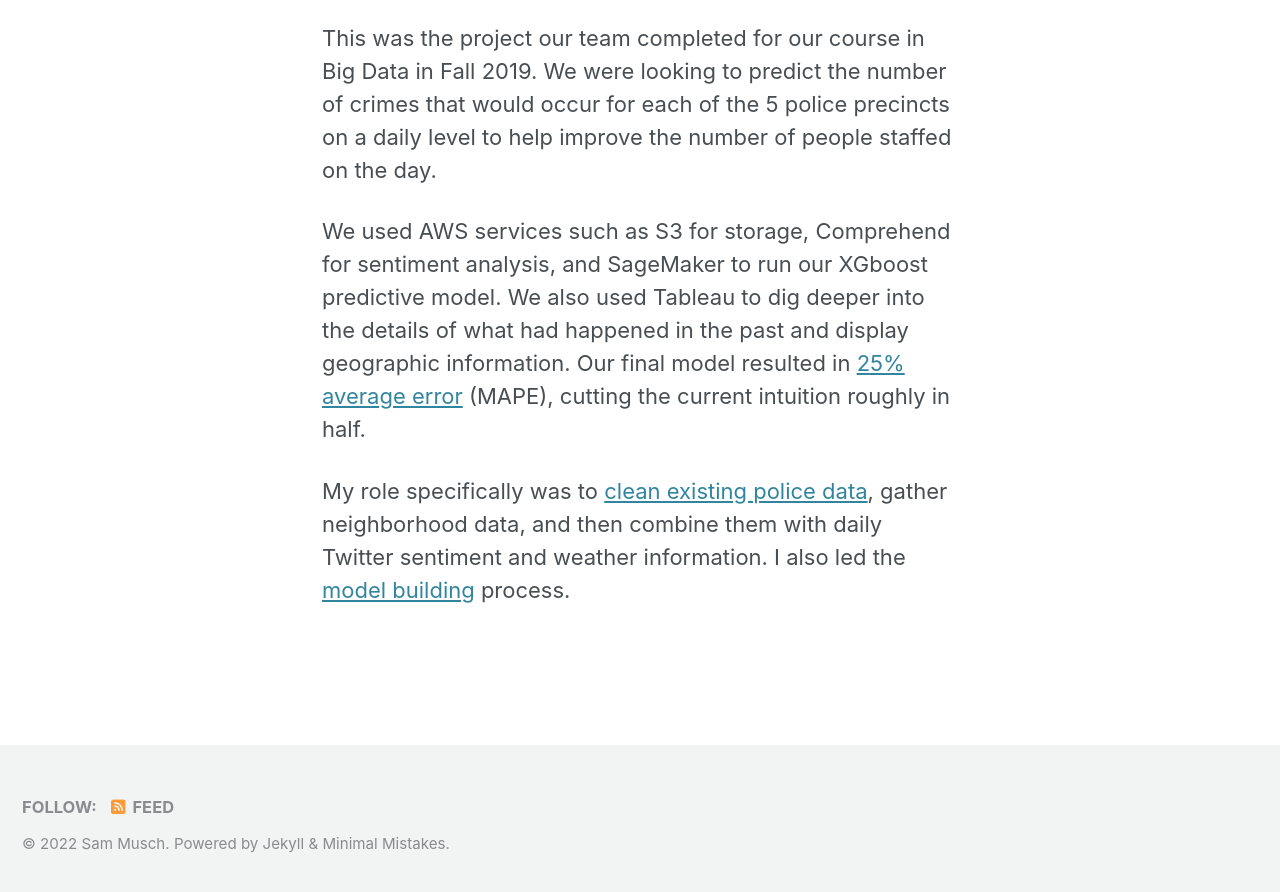
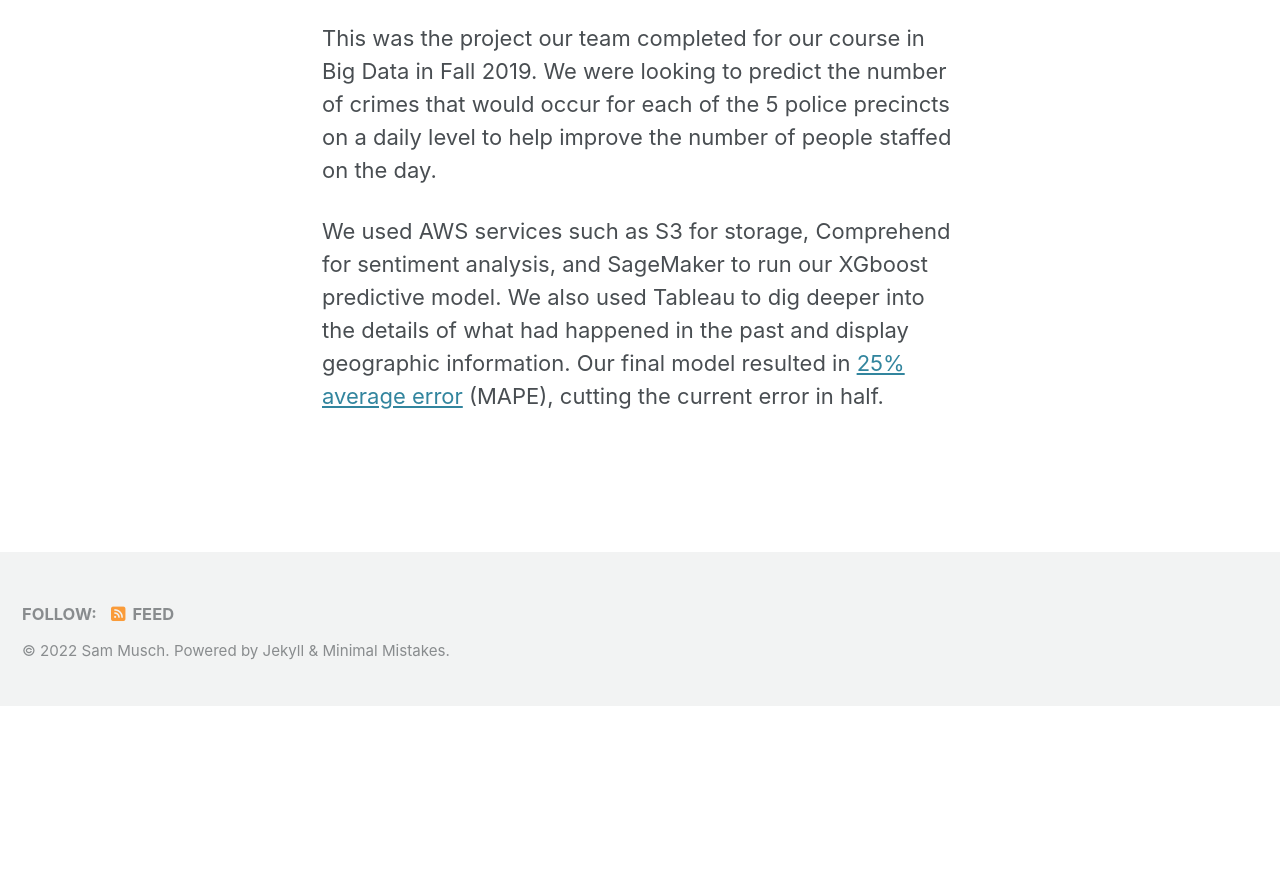
Before and after one commit to SamMusch/SamMusch.github.io, a Jekyll site: the page built from _pages/Projects.md, in a window 1280 px wide and 900 px high, scrolled down 1184 px. Shown: the top 892 px of the window. Built offline with Jekyll 4.4.1, drawn with Linux system fonts in a browser that asks for light colours; cached includes are drawn as plain includes; nearby versions of some CDN libraries; after the commit the page ends 1890 px from its top, so only the background shows below that.

Commit message:
Remove stuff from project

```diff
--- a/_pages/Projects.md
+++ b/_pages/Projects.md
@@ -32,6 +32,4 @@ This was a project we completed for our course in Predictive Analytics (supervis
 
 This was the project our team completed for our course in Big Data in Fall 2019. We were looking to predict the number of crimes that would occur for each of the 5 police precincts on a daily level to help improve the number of people staffed on the day.
 
-We used AWS services such as S3 for storage, Comprehend for sentiment analysis, and SageMaker to run our XGboost predictive model. We also used Tableau to dig deeper into the details of what had happened in the past and display geographic information. Our final model resulted in [25% average error](https://i.imgur.com/8ow32Gy.pnghttps://i.imgur.com/8ow32Gy.png) (MAPE), cutting the current intuition roughly in half.
-
-My role specifically was to [clean existing police data](https://github.com/SamMusch/Minneapolis-Crime/blob/master/Data%20Cleaning%20and%20Features.ipynb), gather neighborhood data, and then combine them with daily Twitter sentiment and weather information. I also led the [model building](https://github.com/SamMusch/Minneapolis-Crime/blob/master/XGboost.ipynb) process.
+We used AWS services such as S3 for storage, Comprehend for sentiment analysis, and SageMaker to run our XGboost predictive model. We also used Tableau to dig deeper into the details of what had happened in the past and display geographic information. Our final model resulted in [25% average error](https://i.imgur.com/8ow32Gy.pnghttps://i.imgur.com/8ow32Gy.png) (MAPE), cutting the current error in half.
```
